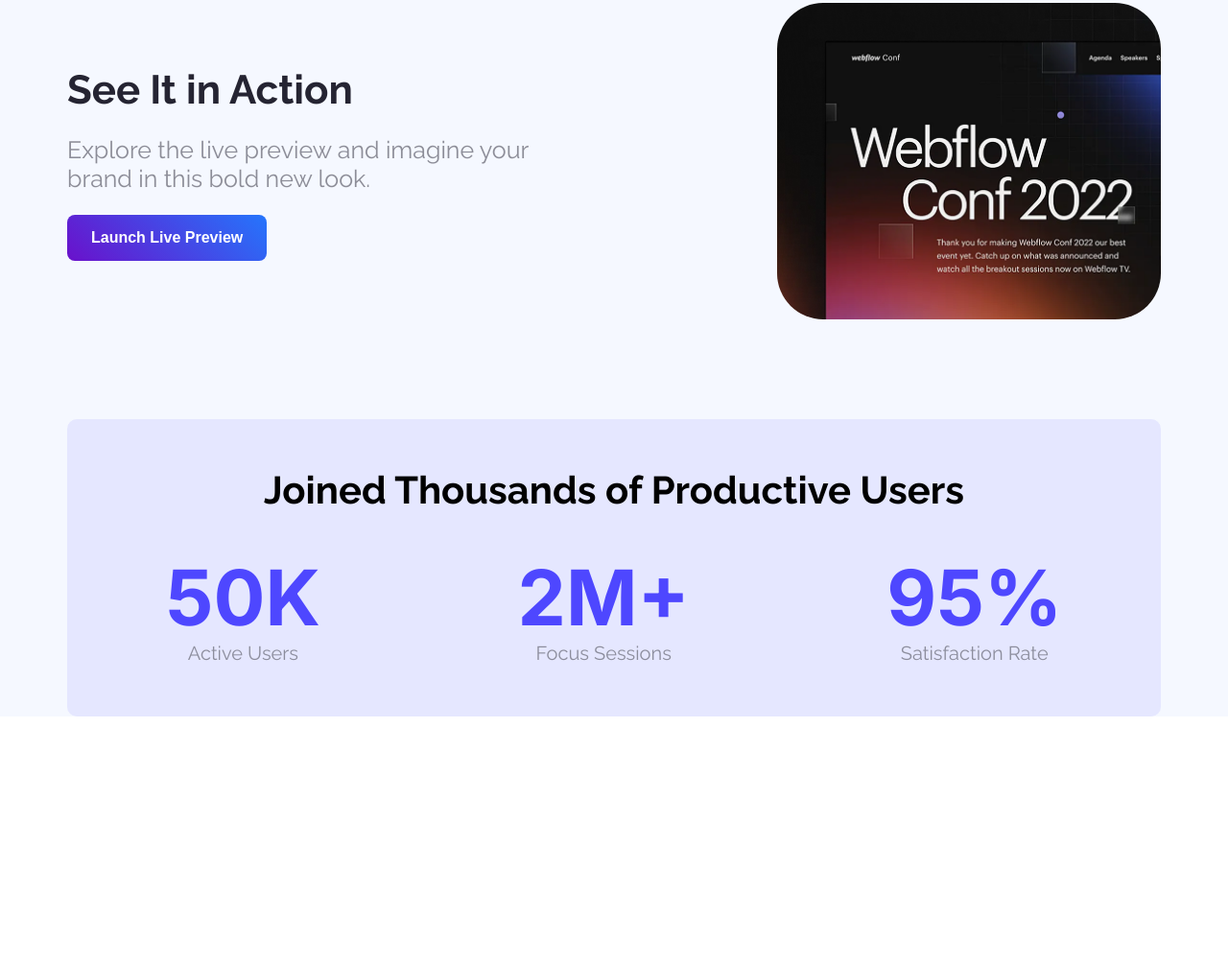
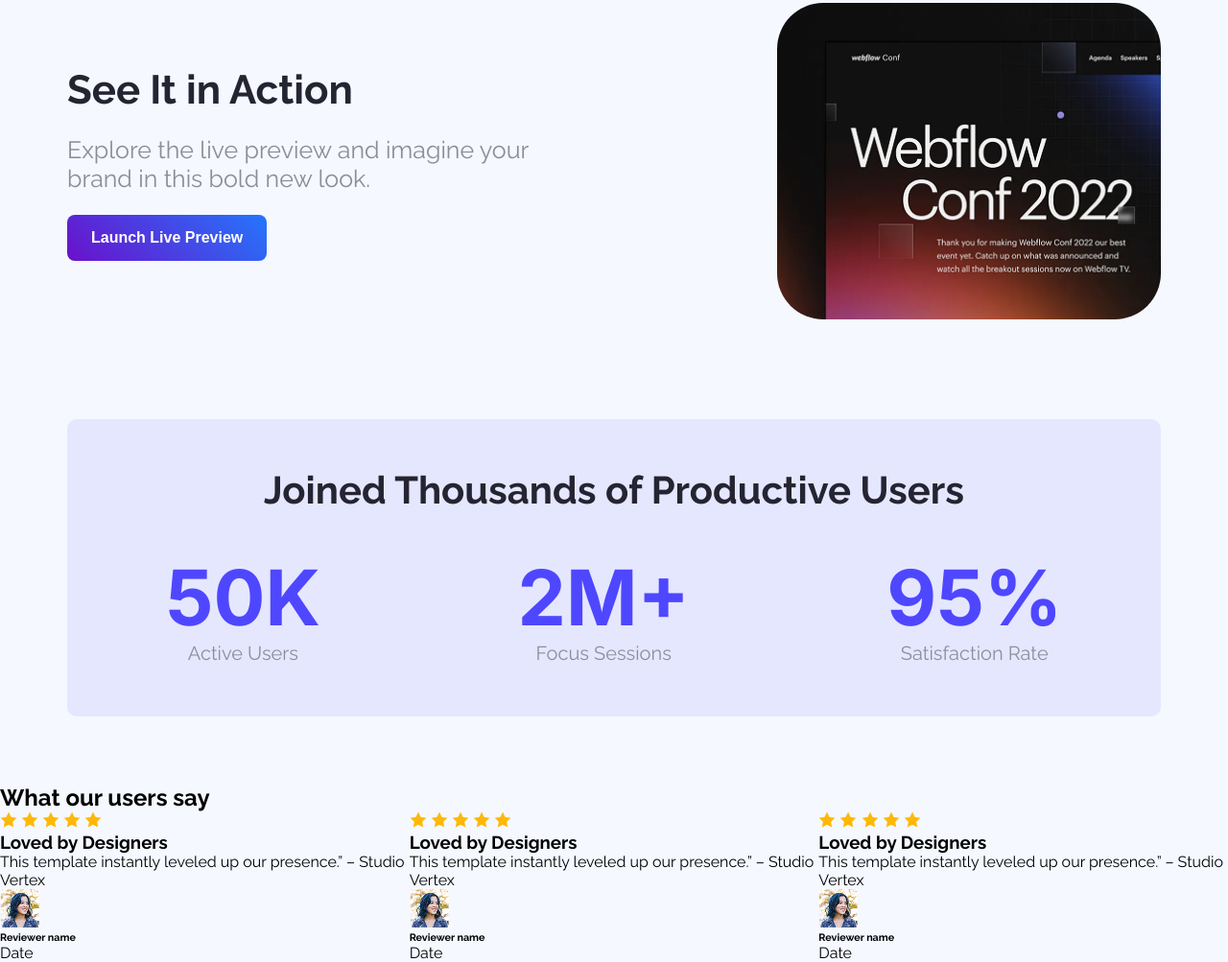
Before and after one commit to mizangithup917/B12A01-landing-launchpad, a plain HTML site: page index.html in a window 1280 px wide. Shown: the part 697-1700 px from the top of the page at 96% size. Before the commit the page ends 1514 px from the top, so only its background shows below. Drawn offline with Linux system fonts and the light colour scheme.

Commit message:
users say area

```diff
--- a/index.html
+++ b/index.html
@@ -13,7 +13,7 @@
     <link rel="stylesheet" href="/portfolio.css">
     <title>B12A01-landing-launchpad</title>
 </head>
-
+<!-- Banner area---------------- -->
 <body class="raleway_normal">
 
     <header class="banner_bg">
@@ -29,20 +29,20 @@
     </header>
 
     <main class="main_body">
+<!--------------action area---------------------- -->
         <div class="action_area">
             <div class="action_tex">
                 <h3>See It in Action</h3>
                 <p>Explore the live preview and imagine your brand in this bold new look.</p>
                 <button class="btn_style">Launch Live Preview</button>
             </div>
+
             <div >
                 <img class="action_img" src="Assets/wc-mini.png" alt="">
             </div>
         </div>
-
-        <div>
-
-            <div class="Productive_area">
+<!-- productive area----------------------------- -->
+        <div class="Productive_area">
                 <h3 class="Ph_tex">Joined Thousands of Productive Users</h3>
                 <div class="rating">
                     <div class="pp_cord">
@@ -60,6 +60,60 @@
 
                 </div>
 
+        </div>
+<!--users say-------------------  -->
+        <div class="user_area">
+            <h2>What our users say</h2>
+            <div class="user_contaener">
+                <div class="all">
+                <div>
+                    <img class="star" src="Assets/icon-star.png" alt="">
+                    <img class="star" src="Assets/icon-star.png" alt="">
+                    <img class="star" src="Assets/icon-star.png" alt="">
+                    <img class="star" src="Assets/icon-star.png" alt="">
+                    <img class="star" src="Assets/icon-star.png" alt="">
+                </div>
+                <h3>Loved by Designers</h3>
+                <p>This template instantly leveled up our presence.” – Studio Vertex</p>
+                <div>
+                    <img src="Assets/avatar.png" alt="">
+                    <h6>Reviewer name</h6>
+                    <p>Date</p>
+                </div>
+                </div>
+                <div class="all">
+                <div>
+                    <img class="star" src="Assets/icon-star.png" alt="">
+                    <img class="star" src="Assets/icon-star.png" alt="">
+                    <img class="star" src="Assets/icon-star.png" alt="">
+                    <img class="star" src="Assets/icon-star.png" alt="">
+                    <img class="star" src="Assets/icon-star.png" alt="">
+                </div>
+                <h3>Loved by Designers</h3>
+                <p>This template instantly leveled up our presence.” – Studio Vertex</p>
+                <div>
+                    <img src="Assets/avatar.png" alt="">
+                    <h6>Reviewer name</h6>
+                    <p>Date</p>
+                </div>
+                </div>
+                <div class="all">
+                <div>
+                    <img class="star" src="Assets/icon-star.png" alt="">
+                    <img class="star" src="Assets/icon-star.png" alt="">
+                    <img class="star" src="Assets/icon-star.png" alt="">
+                    <img class="star" src="Assets/icon-star.png" alt="">
+                    <img class="star" src="Assets/icon-star.png" alt="">
+                </div>
+                <h3>Loved by Designers</h3>
+                <p>This template instantly leveled up our presence.” – Studio Vertex</p>
+                <div>
+                    <img src="Assets/avatar.png" alt="">
+                    <h6>Reviewer name</h6>
+                    <p>Date</p>
+                </div>
+                </div>
+
             </div>
 
 
--- a/portfolio.css
+++ b/portfolio.css
@@ -33,7 +33,7 @@
 
 .btn_style:hover{
   box-shadow: 0 0 10px #888efb, 0 0 20px #888efb;
-  color: rgb(1, 7, 64);
+  color: #010740;
   transition: 0.6s;
 
 }
@@ -75,7 +75,7 @@ h2 >.nv_logo{
 
 }
 
-/* banner area */
+/*---banner area----*/
 
 .banner_bg{
   background-image: url(Assets/Hero-bg.png);
@@ -101,16 +101,12 @@ h2 >.nv_logo{
 
 }
 
-.btn_style{
-  /* padding-bottom: 150px; */
-}
-
 /* mean body */
 .main_body{
   background-color: #F5F8FF;
 }
 
-/* Action area style */
+/*---Action area style--------- */
 
 .action_area{
   display: flex;
@@ -155,10 +151,12 @@ h2 >.nv_logo{
 }
 
 .Ph_tex{
+  color: #252432;
   font-size: 40px;
   font-weight: bold;
   padding-top: 50px;
   text-align: center;
+
 }
 
 .rating{
@@ -182,3 +180,9 @@ h2 >.nv_logo{
   font-size: 20px;
   color: #00000063;
 }
+
+/* user say------------ */
+
+.user_contaener{
+  display: flex;
+}
```
